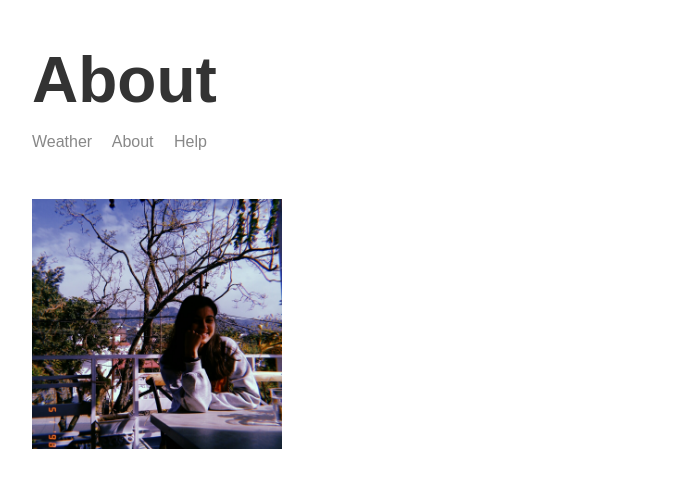
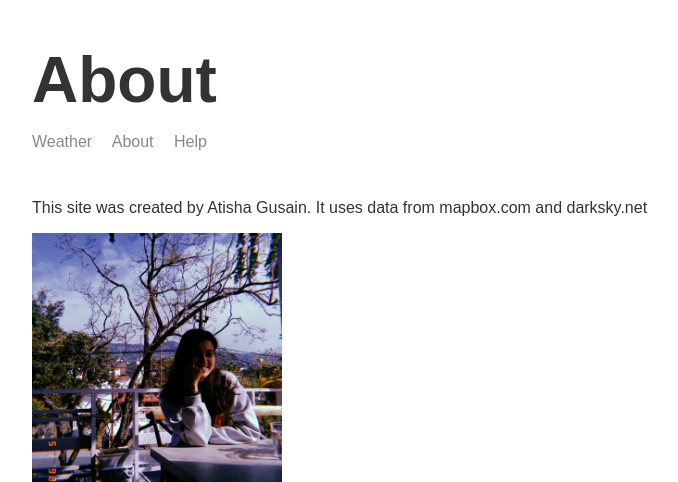
Before and after one commit to Atisha98gusain/node1-Weather_website, a Node server app: page /about in a window 1280 px wide. Shown: the top 482 px of the page, without its empty margins (283-961 px from the left). Run offline with Node 20, Linux system fonts and the light colour scheme; some libraries are stand-ins or nearby versions.

Commit message:
Add about text

```diff
--- a/templates/views/about.hbs
+++ b/templates/views/about.hbs
@@ -9,6 +9,7 @@
         <body>
             <div class="main-content">
              {{>header}}
+             <p>This site was created by Atisha Gusain. It uses data from mapbox.com and darksky.net</p>
             <img class="portrait" src="/img/pic.jpg">
             </div>
 
```
Also changed, not shown: 1 other file.
